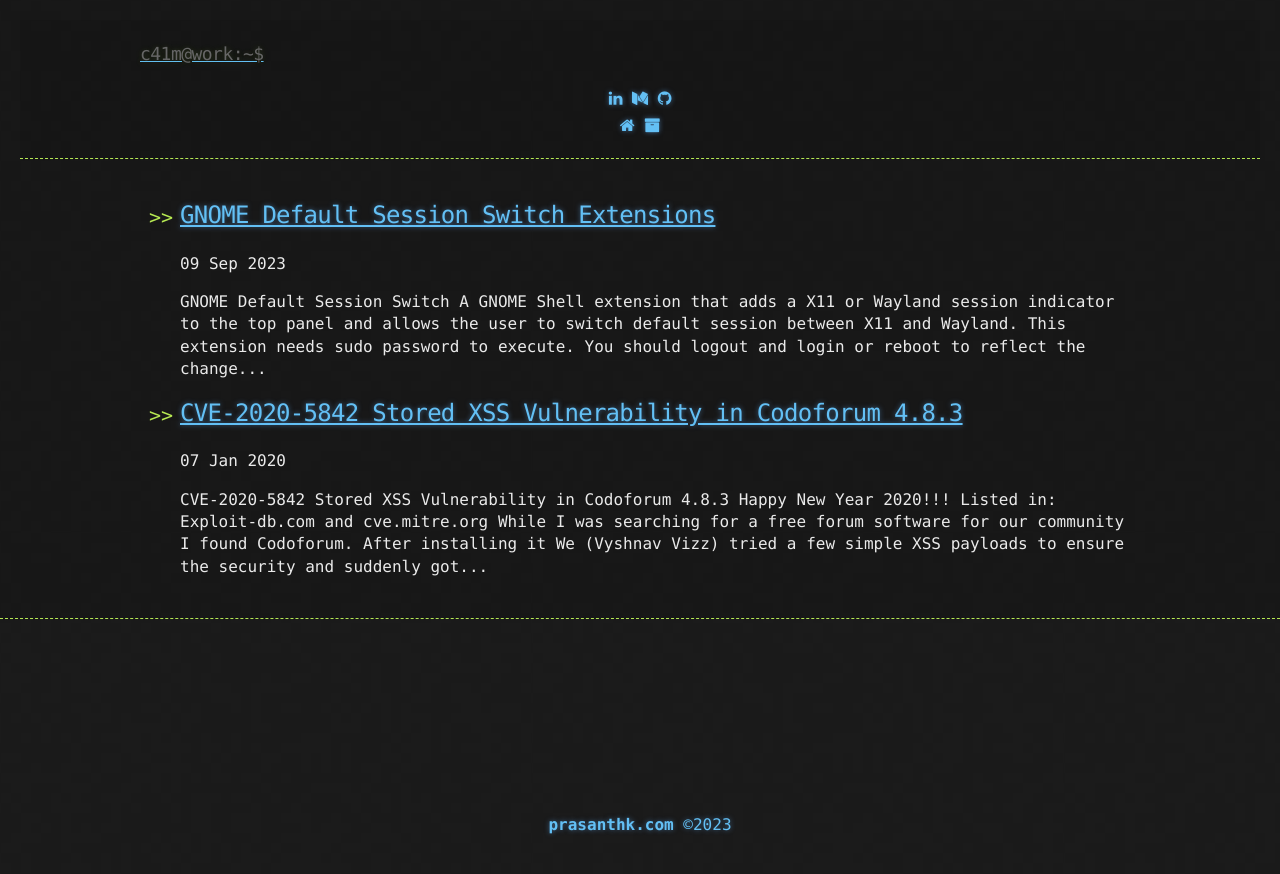
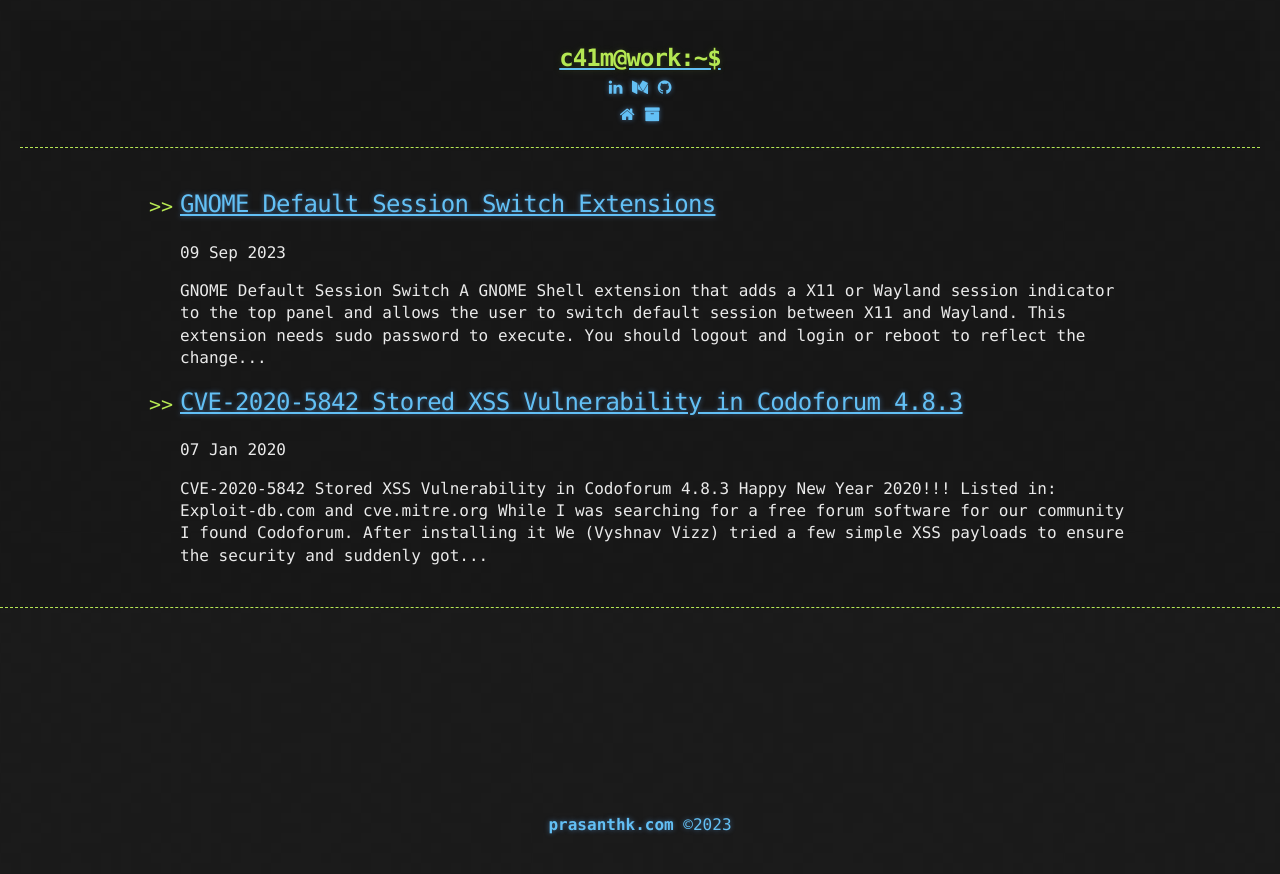
Before and after one commit to prasanthc41m/blog-theme, a Jekyll site: the page built from index.html, in a window 1280 px wide. Shown: the top 874 px of the page. Built offline with Jekyll 4.4.1, drawn with Linux system fonts in a browser that asks for light colours; the list of posts is cut into pages by our own code.

```diff
--- a/_includes/header.html
+++ b/_includes/header.html
@@ -2,7 +2,7 @@
      <header>
       <div class="container">
         <a id="a-title" href="{{ '/' | relative_url }}">
-          <h2>{{ site.title | default: site.github.repository_name }}@work:~$</h2>
+          <h1>{{ site.title | default: site.github.repository_name }}@work:~$</h1>
         </a>
 
     <div style="text-align:center;">
```
